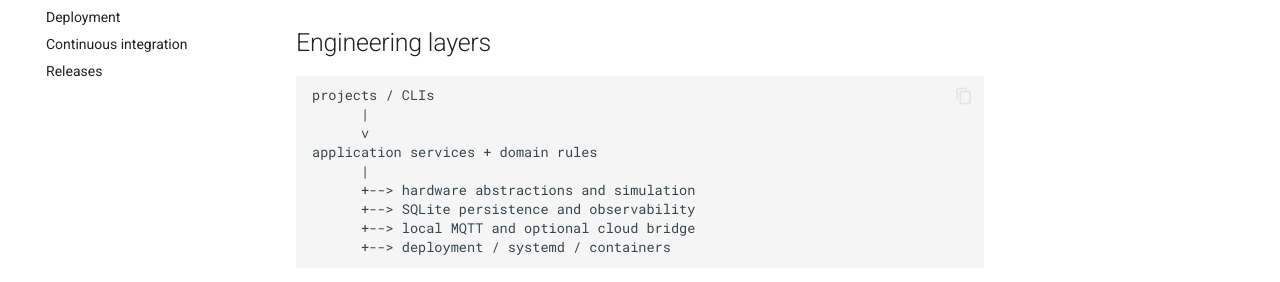
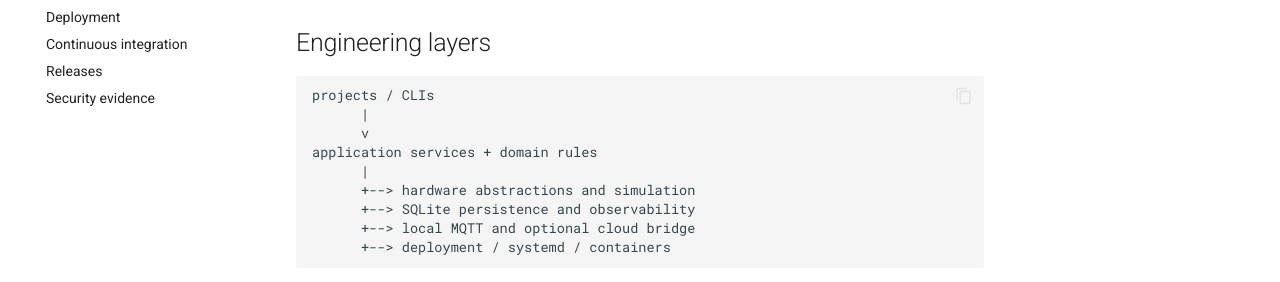
Before and after one commit to DiogoRibeiro7/iot-projects-with-pi, an MkDocs documentation site: the page built from docs/index.md, in a window 1280 px wide and 1254 px high. Shown: the part 641-923 px from the top of the window. Built offline with MkDocs 1.6.1 and Material for MkDocs 9.7.7, drawn with Linux system fonts in a browser that asks for light colours; comment, search, counter and statistics services are not loaded.

Commit message:
docs: add security evidence to site navigation

```diff
--- a/mkdocs.yml
+++ b/mkdocs.yml
@@ -56,3 +56,4 @@ nav:
       - Deployment: deployment.md
       - Continuous integration: ci.md
       - Releases: releases.md
+      - Security evidence: security-evidence.md
```
